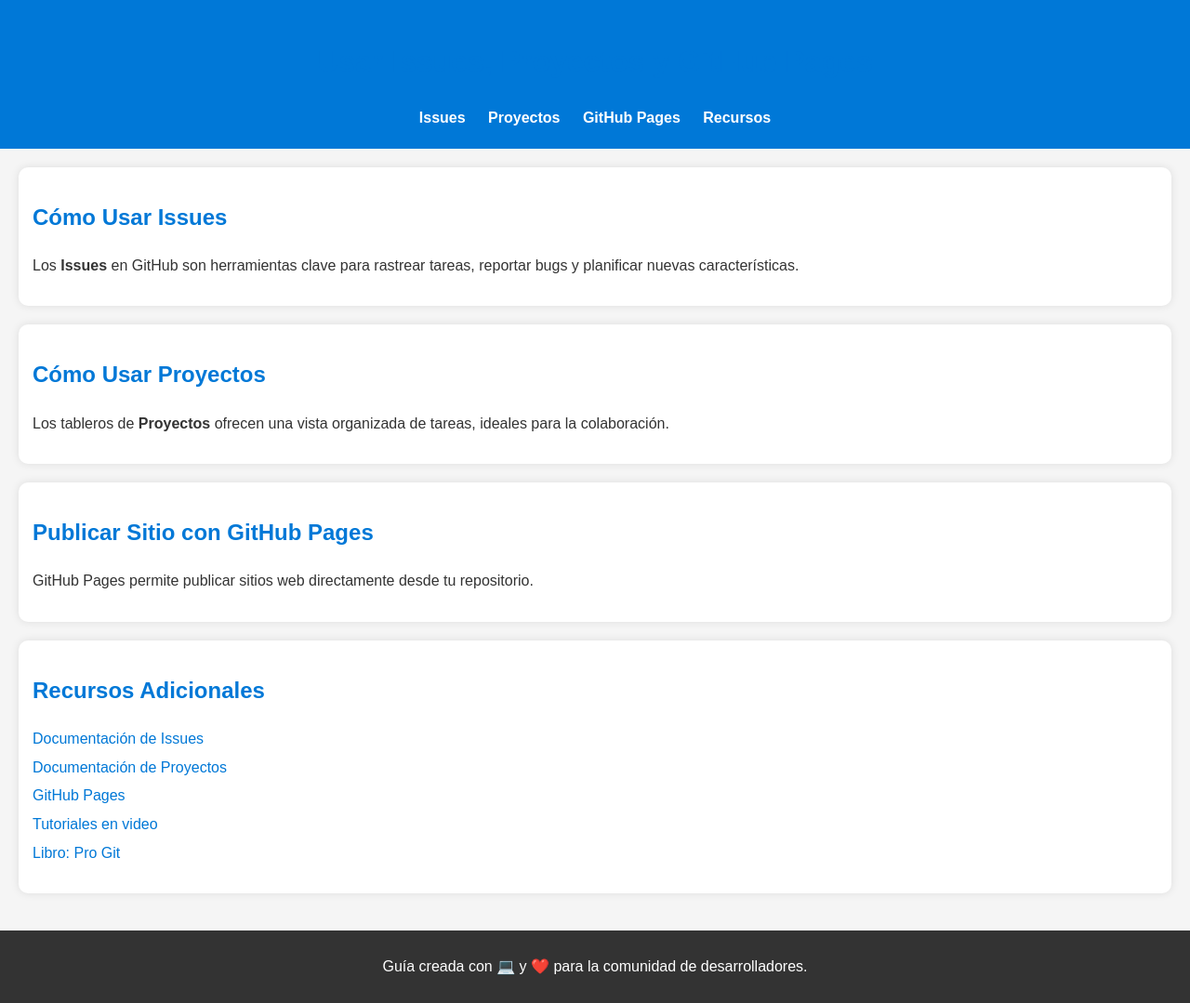
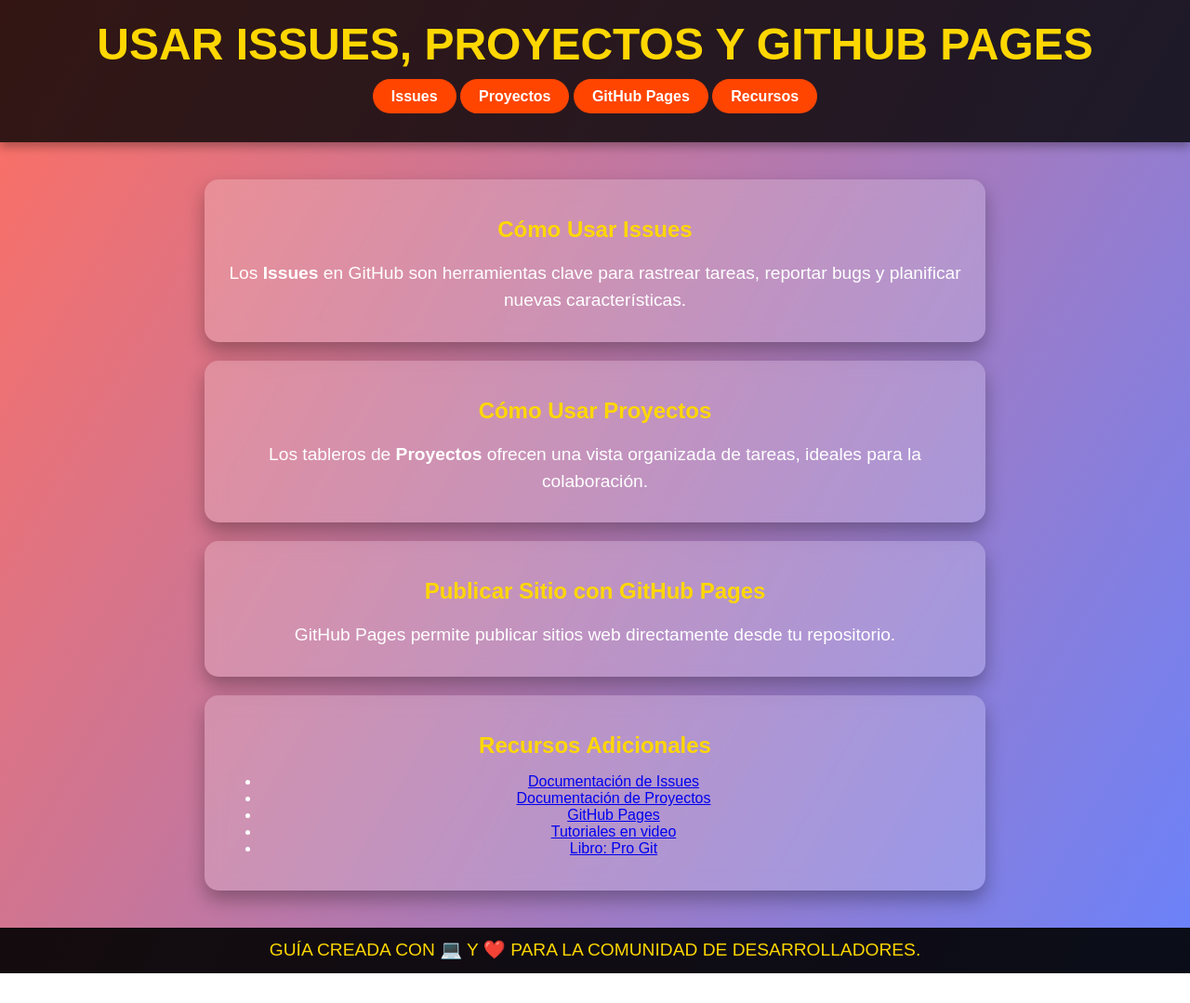
Before and after one commit to hastaCuandoRocky/Proyecto-Git, a plain HTML site: page pages/avanzado.html in a window 1280 px wide. Shown: the whole page at 93% size. After the commit the page ends 1047 px from the top, so only its background shows below. Drawn offline with Linux system fonts and the light colour scheme.

Commit message:
Cambios en la Rama

```diff
--- a/assets/css/style_index.css
+++ b/assets/css/style_index.css
@@ -1,69 +1,75 @@
-/* styles.css */
 body {
-    font-family: 'Arial', sans-serif;
     margin: 0;
-    padding: 0;
-    line-height: 1.6;
-    color: #333;
-    background-color: #f5f5f5;
+    font-family: 'Poppins', sans-serif;
+    background: linear-gradient(120deg, #FF6F61, #6A82FB);
+    color: white;
+    text-align: center;
+    overflow-x: hidden;
   }
 
   header {
-    background-color: #0078D7;
-    color: white;
+    background: rgba(0, 0, 0, 0.8);
     padding: 20px;
-    text-align: center;
+    box-shadow: 0 5px 10px rgba(0, 0, 0, 0.3);
   }
 
-  header nav a {
-    color: white;
-    margin: 0 10px;
+  header h1 {
+    font-size: 3rem;
+    text-transform: uppercase;
+    margin: 0;
+    color: #FFD700;
+  }
+
+  nav {
+    margin: 20px 0;
+  }
+
+  nav a {
+    color: #FFFFFF;
     text-decoration: none;
     font-weight: bold;
+    padding: 10px 20px;
+    border-radius: 20px;
+    background: #FF4500;
+    transition: background-color 0.3s ease;
   }
 
-  header nav a:hover {
-    text-decoration: underline;
+  nav a:hover {
+    background-color: #FFD700;
   }
 
   main {
     padding: 20px;
   }
 
-  h1, h2 {
-    color: #0078D7;
+  section {
+    margin: 20px auto;
+    padding: 20px;
+    max-width: 800px;
+    background: rgba(255, 255, 255, 0.2);
+    border-radius: 15px;
+    backdrop-filter: blur(10px);
+    box-shadow: 0 10px 20px rgba(0, 0, 0, 0.3);
   }
 
-  section {
-    margin-bottom: 20px;
-    background: white;
-    padding: 15px;
-    border-radius: 10px;
-    box-shadow: 0 0 10px rgba(0,0,0,0.1);
+  h2 {
+    color: #FFD700;
+    margin-bottom: 15px;
   }
 
-  ul {
-    list-style: none;
-    padding: 0;
-  }
-
-  ul li {
-    margin: 5px 0;
-  }
-
-  ul li a {
-    color: #0078D7;
-    text-decoration: none;
-  }
-
-  ul li a:hover {
-    text-decoration: underline;
+  p {
+    font-size: 1.2rem;
+    margin-bottom: 10px;
+    line-height: 1.5;
   }
 
   footer {
-    background-color: #333;
-    color: white;
-    text-align: center;
-    padding: 10px;
-    position: relative;
+    padding: 10px 0;
+    background: rgba(0, 0, 0, 0.9);
+    color: #FFD700;
+    text-transform: uppercase;
   }
+
+  footer p {
+    margin: 0;
+  }
```
